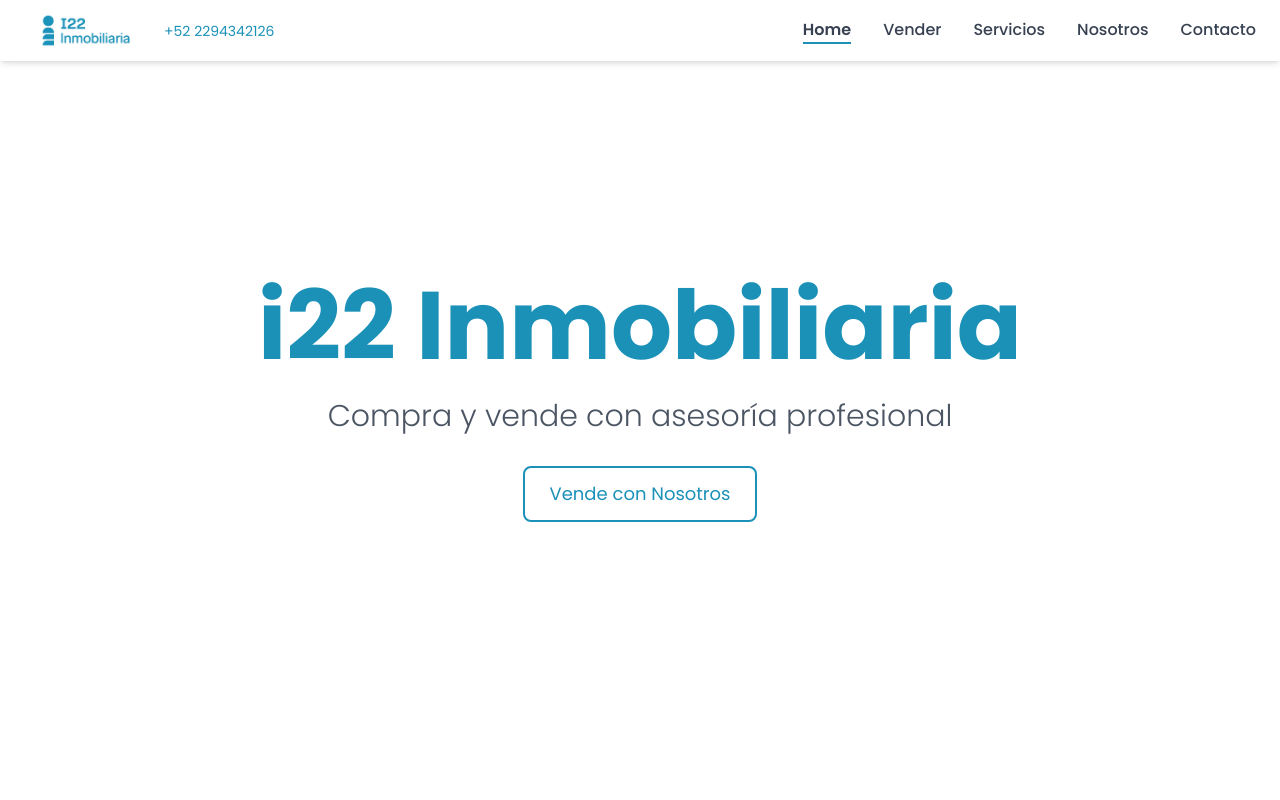
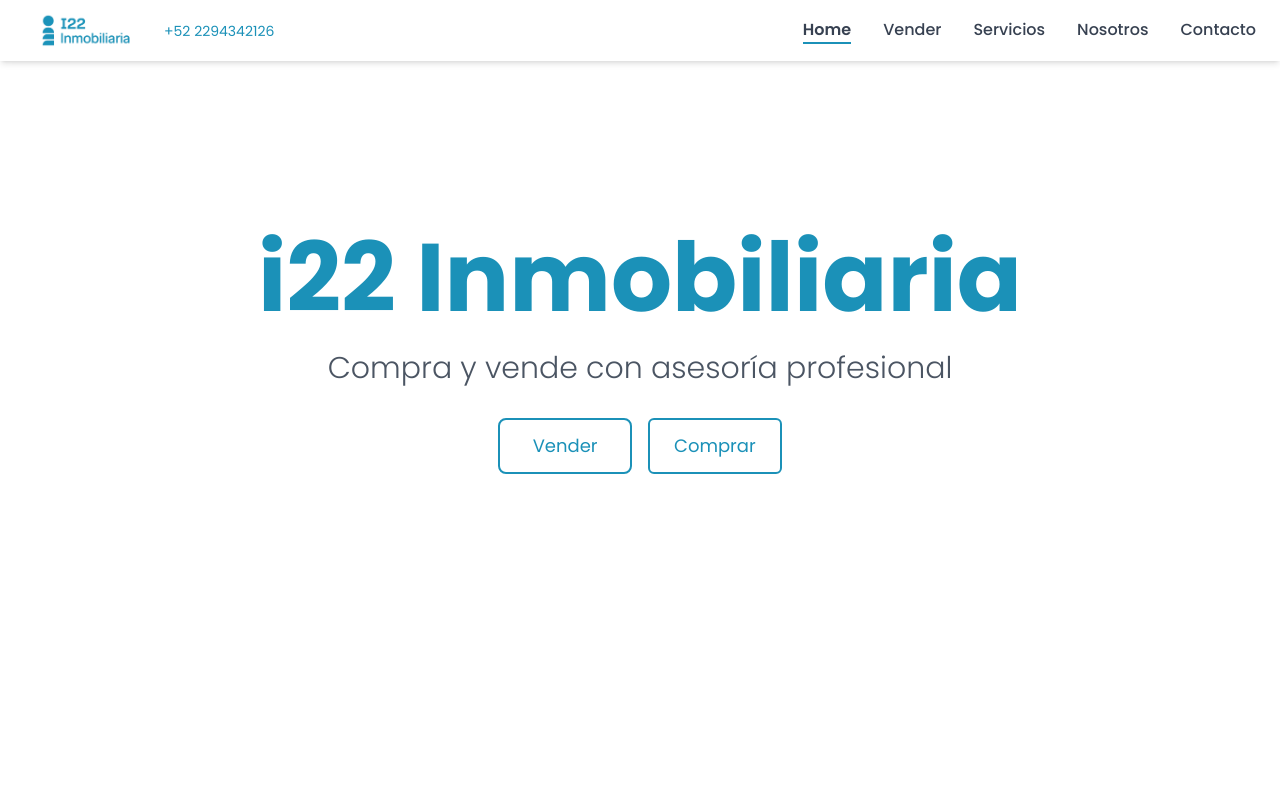
Before and after one commit to Abducido18/i22, a React (Vite) app: page / in a window 1280 px wide. Shown: the top 800 px of the page. Built offline with nearby package versions, Linux system fonts and the light colour scheme.

Commit message:
add comprar button in hero

```diff
--- a/src/App.tsx
+++ b/src/App.tsx
@@ -45,12 +45,19 @@ function App() {
               Inmobiliaria
               </span>
             </h1>
-            <p className="w-full sm:max-w-none max-w-[300px] sm:font-light px-2 sm:px-4 text-base sm:text-xl lg:text-3xl text-gray-600 mb-8 text-center mx-auto">
+            <p className="w-full sm:max-w-none max-w-[300px] sm:font-light px-2 sm:px-4 text-xs sm:text-xs lg:text-3xl text-gray-600 mb-8 text-center mx-auto">
               Compra y vende con asesoría profesional
             </p>
-            <button className="text-sm md:text-base lg:text-lg border-2 border-customBlue text-customBlue py-2 md:py-3 px-3 md:px-6 rounded-lg hover:bg-customBlue hover:text-white transition duration-300">
-              <a href="#vender">Vende con Nosotros</a>
-            </button>
+            <div className="flex justify-center mb-24">
+              <div className="grid grid-cols-2 md:grid-cols-2 gap-4">
+                <button className="text-xs sm:text-sm md:text-base lg:text-lg border-2 border-customBlue text-customBlue py-1 sm:py-2 md:py-3 px-2 sm:px-3 md:px-6 rounded-lg hover:bg-customBlue hover:text-white transition duration-300 w-full">
+                  <a href="#vender">Vender</a>
+                </button>
+                <button className="text-xs sm:text-sm md:text-base lg:text-lg border-2 border-customBlue text-customBlue py-1 sm:py-2 px-2 sm:px-3 md:px-6 rounded-md hover:bg-customBlue hover:text-white transition duration-300 w-full">
+                  <a href="https://www.lamudi.com.mx/inmobiliaria/5090dbe2-7dbf-4163-950f-11d3d23eda69">Comprar</a>
+                </button>
+              </div>
+            </div>
           </div>
         </div>
 
```
